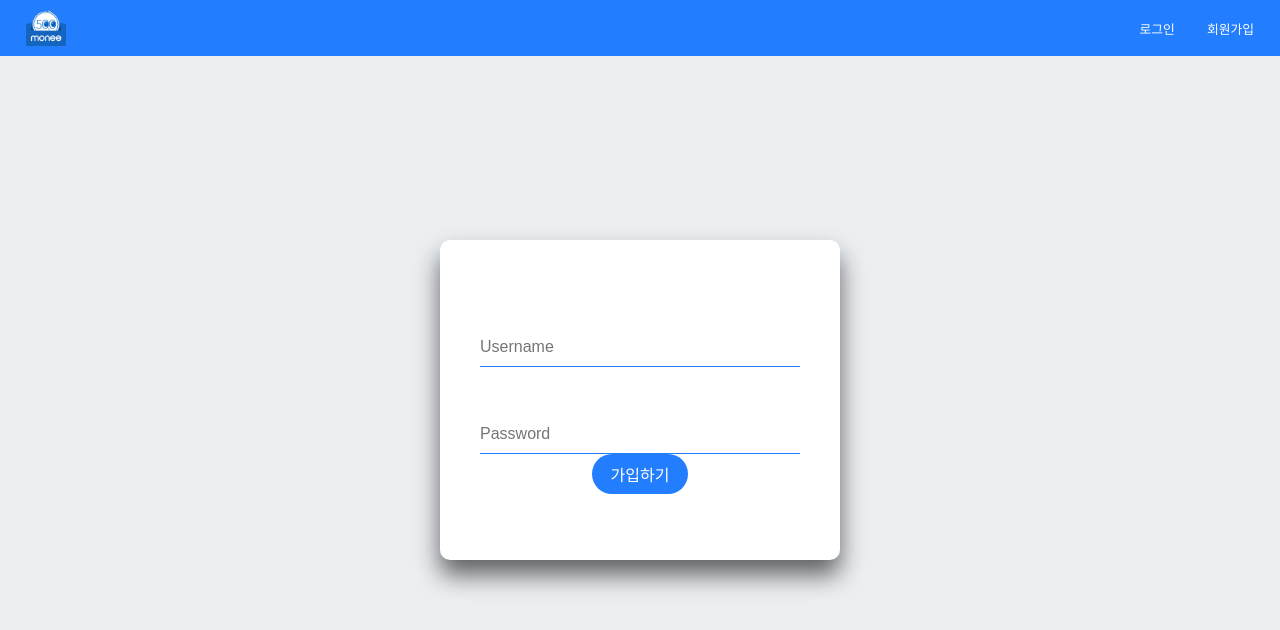
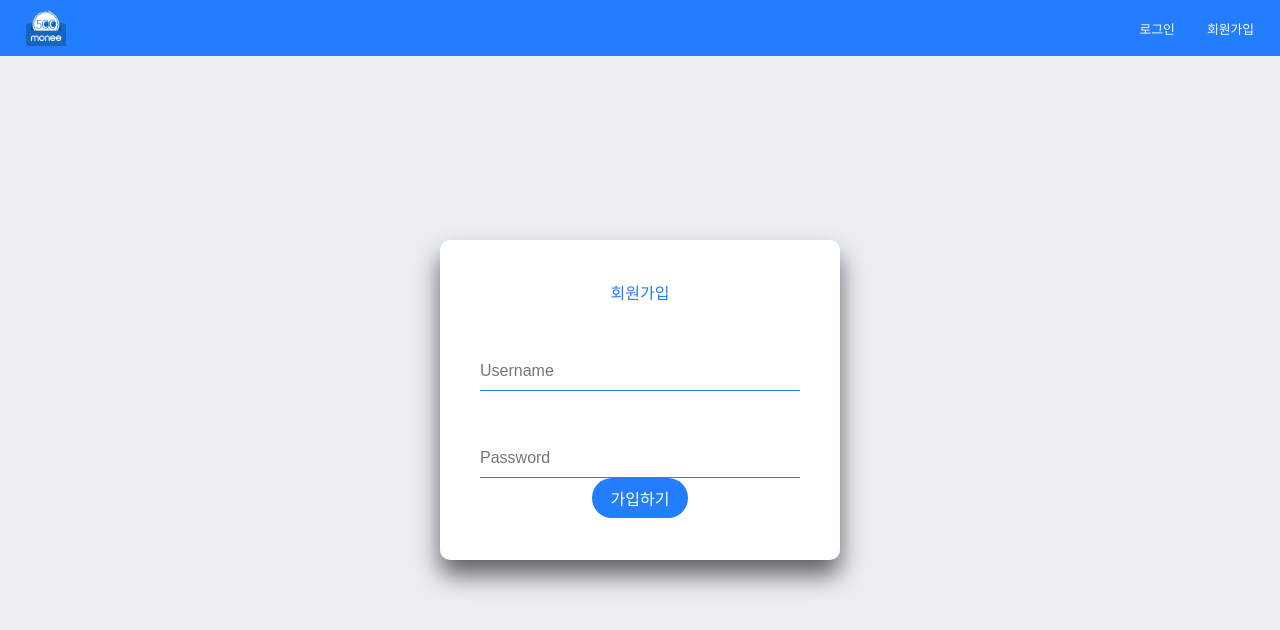
Before and after one commit to oyeon-kwon/SNS-toyproject, a React (Create React App) app in the folder client/: page /signup in a window 1280 px wide. Shown: the top 630 px of the page. Built offline with nearby package versions, Linux system fonts and the light colour scheme.

Commit message:
Fix: input 태그 value 버그 수정

```diff
--- a/client/src/components/PostInput.js
+++ b/client/src/components/PostInput.js
@@ -51,7 +51,7 @@ function PostInput ({ posts, setPosts, isLogin }) {
       {
         isLogin
           ? <>
-            <input className='post-input' placeholder='내용을 입력하세요' type='text' value={content.content} onChange={inputContent} onKeyPress={enterKey} />
+            <input className='post-input' placeholder='내용을 입력하세요' type='text' value={content.content || ''} onChange={inputContent} onKeyPress={enterKey} />
             <div className='post-button' onClick={createPost}>게시</div>
           </>
           : <>
--- a/client/src/pages/Signup.js
+++ b/client/src/pages/Signup.js
@@ -63,7 +63,8 @@ function Signup () {
     <div>
       <form>
         <div className='signup-box'>
-          <input type='text' placeholder='Username' className='signup-input' onChange={getInputUsername} onKeyPress={enterKey} value={username} />
+          <div className='signup-desc'>회원가입</div>
+          <input type='text' placeholder='Username' className='signup-input' onChange={getInputUsername} onKeyPress={enterKey} value={username || ''} />
           <div className='username confirm-desc' ref={usernameDesc}>이미 사용 중인 닉네임입니다.</div>
           <input type='password' placeholder='Password' className='signup-input' onChange={getInputPassword} onKeyPress={enterKey} />
           <div className='password confirm-desc' ref={passwordDesc}>비밀번호는 4자리 이상이어야 합니다.</div>
```
